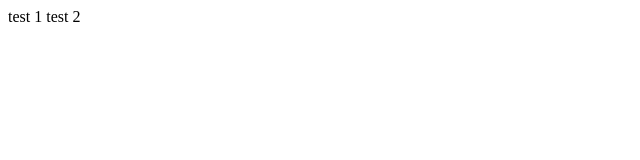
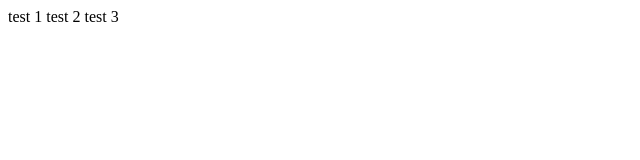
Before and after one commit to spc28d/git-collab-test, a plain HTML site: page index.html in a window 1280 px wide. Shown: the full height of the page, 0-640 px from the left. Drawn offline with Linux system fonts and the light colour scheme.

Commit message:
add test 3

```diff
--- a/index.html
+++ b/index.html
@@ -6,6 +6,6 @@
     <title>Document</title>
   </head>
   <body>
-    <div>test 1 test 2</div>
+    <div>test 1 test 2 test 3</div>
   </body>
 </html>
```
